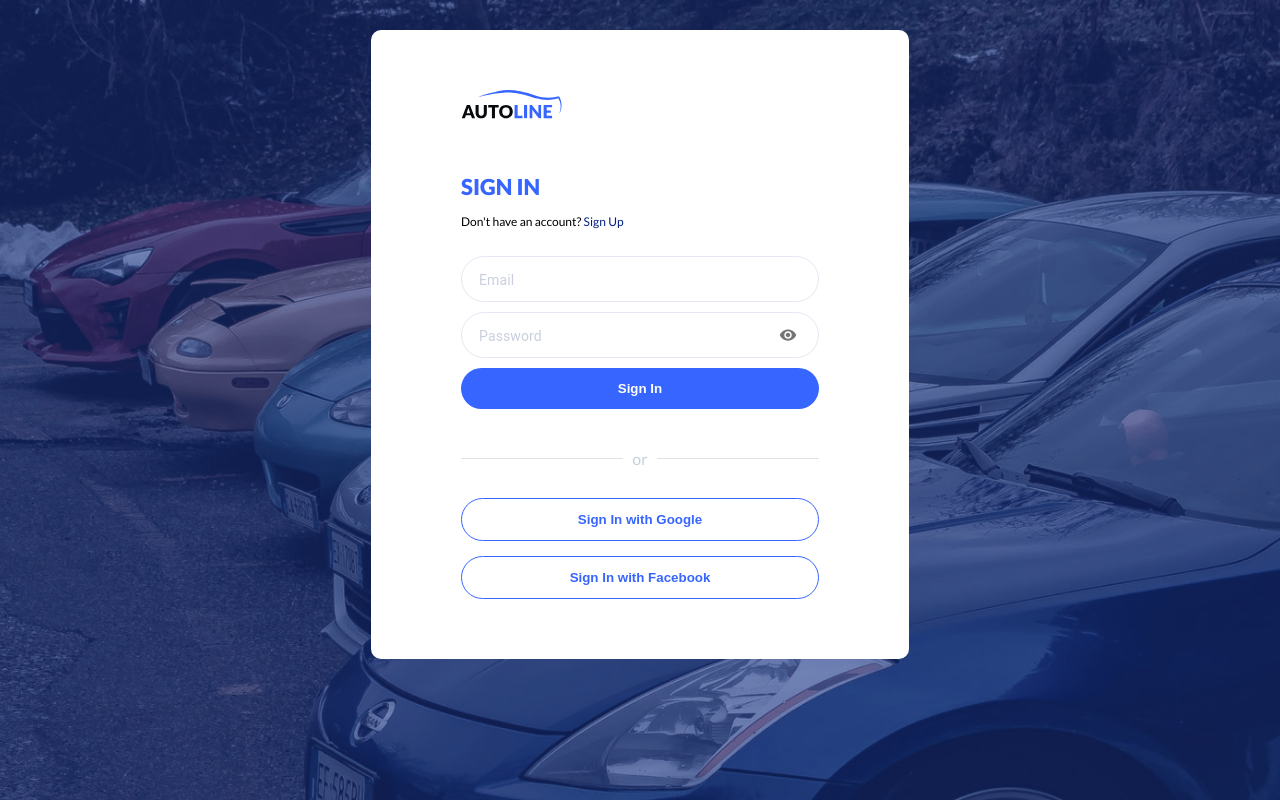
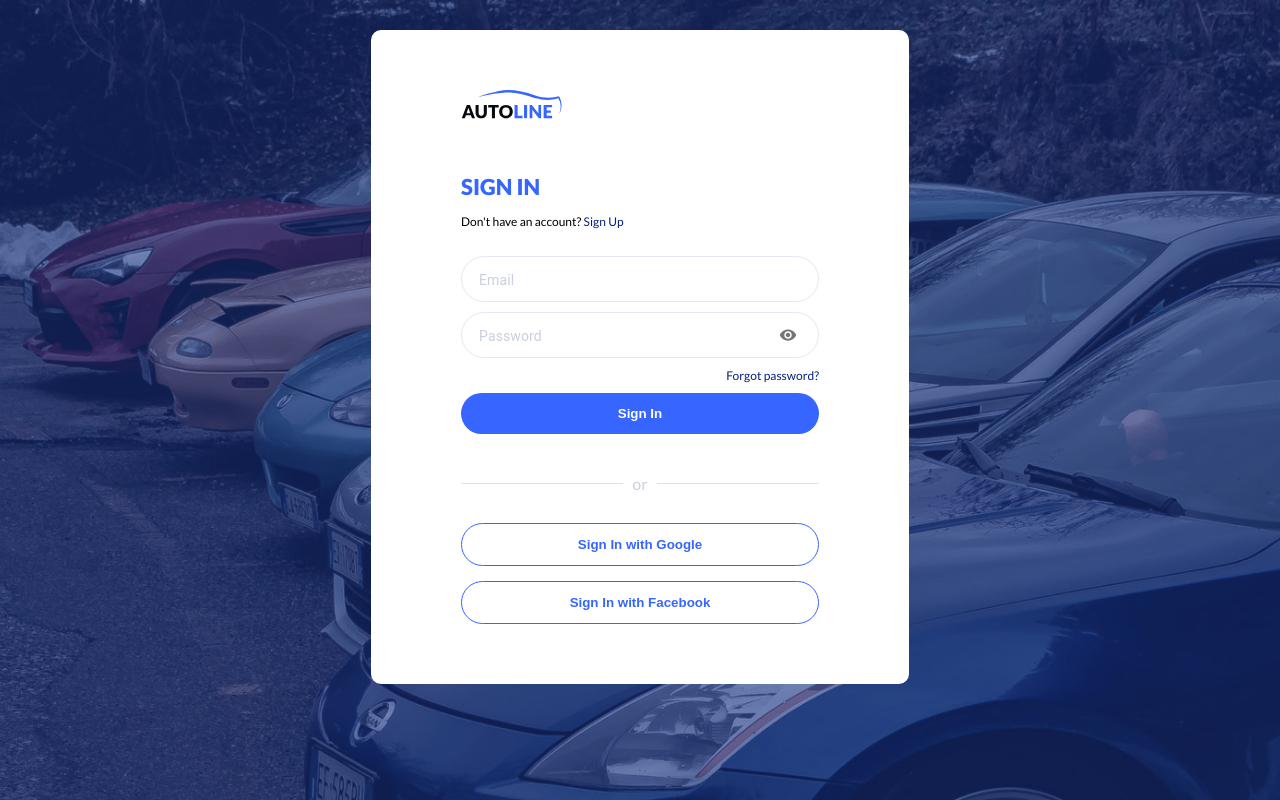
Before and after one commit to BinaryStudioAcademy/bsa-2022-autoline, a React (Vite) app in the folder frontend/: page /sign-in in a window 1280 px wide. Built offline with nearby package versions, Linux system fonts and the light colour scheme; no server answers; what @autoline/shared would draw is missing.

Commit message:
add 'forgot password?' button to sign in page

```diff
--- a/frontend/package.json
+++ b/frontend/package.json
@@ -30,6 +30,7 @@
     "react": "18.2.0",
     "react-dom": "18.2.0",
     "react-hook-form": "^7.34.2",
+    "react-imask": "^6.4.2",
     "react-redux": "^8.0.2",
     "react-router-dom": "6.3.0",
     "redux": "^4.2.0",
--- a/frontend/src/assets/css/form.scss
+++ b/frontend/src/assets/css/form.scss
@@ -67,3 +67,7 @@
     color: var(--gray300);
   }
 }
+
+.MuiAlert-standard {
+  margin-bottom: 10px;
+}
--- a/frontend/src/components/sign/components/sign-in-form/sign-in-form.tsx
+++ b/frontend/src/components/sign/components/sign-in-form/sign-in-form.tsx
@@ -80,6 +80,13 @@ export const SignInForm = (): React.ReactElement => {
             control={control}
             inputLabel="Password"
           />
+
+          <p className={styles.forgotPassword}>
+            <Link to={AppRoute.FORGOT_PASSWORD} className={styles.link}>
+              Forgot password?
+            </Link>
+          </p>
+
           {error && 'data' in error && (
             <Alert severity="error">{error.data.message}</Alert>
           )}
--- a/frontend/src/components/sign/components/sign-in-form/styles.module.scss
+++ b/frontend/src/components/sign/components/sign-in-form/styles.module.scss
@@ -45,3 +45,9 @@
 .buttonsGroup button:not(:last-child) {
   margin-bottom: 15px;
 }
+
+.forgotPassword {
+  margin: 0 0 10px;
+  font-size: 12px;
+  text-align: right;
+}
--- a/frontend/src/components/sign/components/sign-up-form/sign-up-form.tsx
+++ b/frontend/src/components/sign/components/sign-up-form/sign-up-form.tsx
@@ -54,7 +54,7 @@ export const SignUpForm = (): React.ReactElement => {
     <>
       <h1 className={styles.title}>Sign Up</h1>
       <p className={styles.subtitle}>
-        <span>I have an account? </span>
+        <span>Already have an account? </span>
         <Link className={styles.link} to={AppRoute.SIGN_IN}>
           Sign In
         </Link>
```
